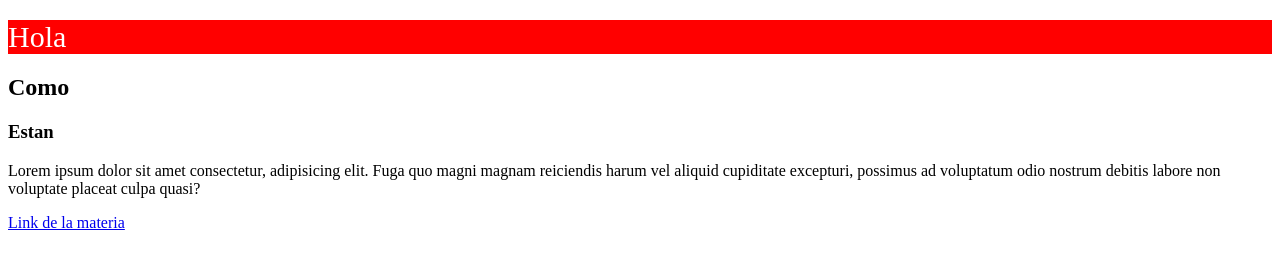
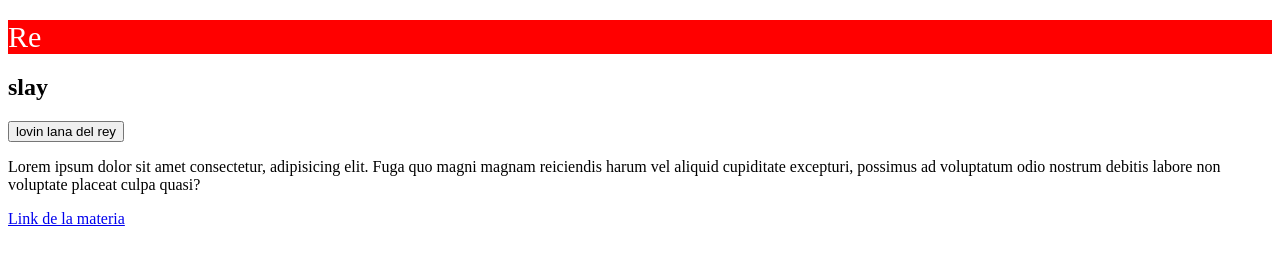
Before and after one commit to reddlc/miprimerpagina, a plain HTML site: page index.html in a window 1280 px wide. Drawn offline with Linux system fonts and the light colour scheme.

Commit message:
poner etiquetas

```diff
--- a/index.html
+++ b/index.html
@@ -23,9 +23,10 @@
 <body>
 
 
-    <h1>Hola</h1>
-    <h2>Como</h2>
-    <h3>Estan</h3>
+    <h1>Re</h1>
+    <h2>slay</h2>
+    <button>lovin lana del rey</button>
+
 
 
     <p>Lorem ipsum dolor sit amet consectetur, adipisicing elit. Fuga quo magni magnam reiciendis harum vel aliquid
```
